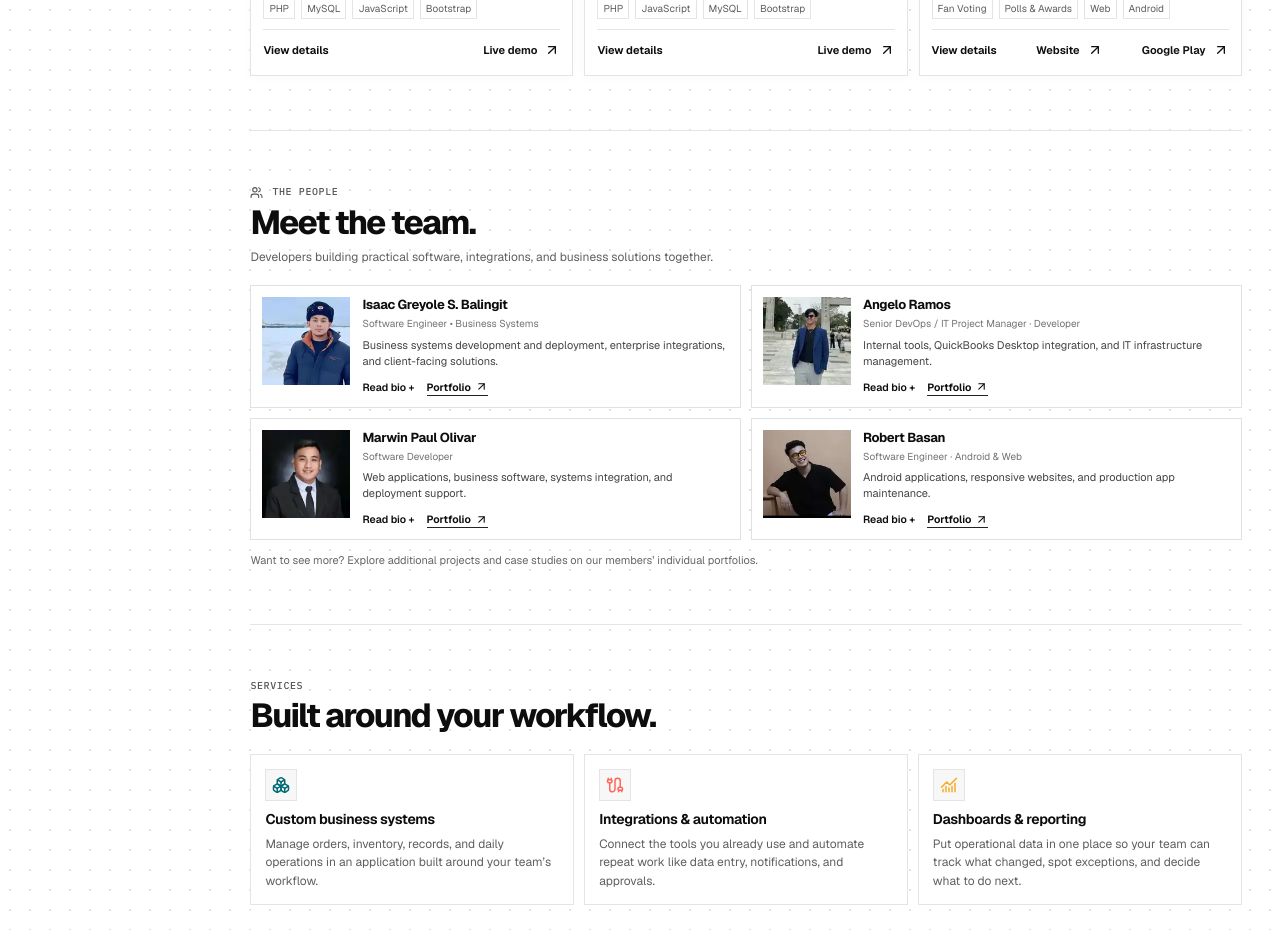
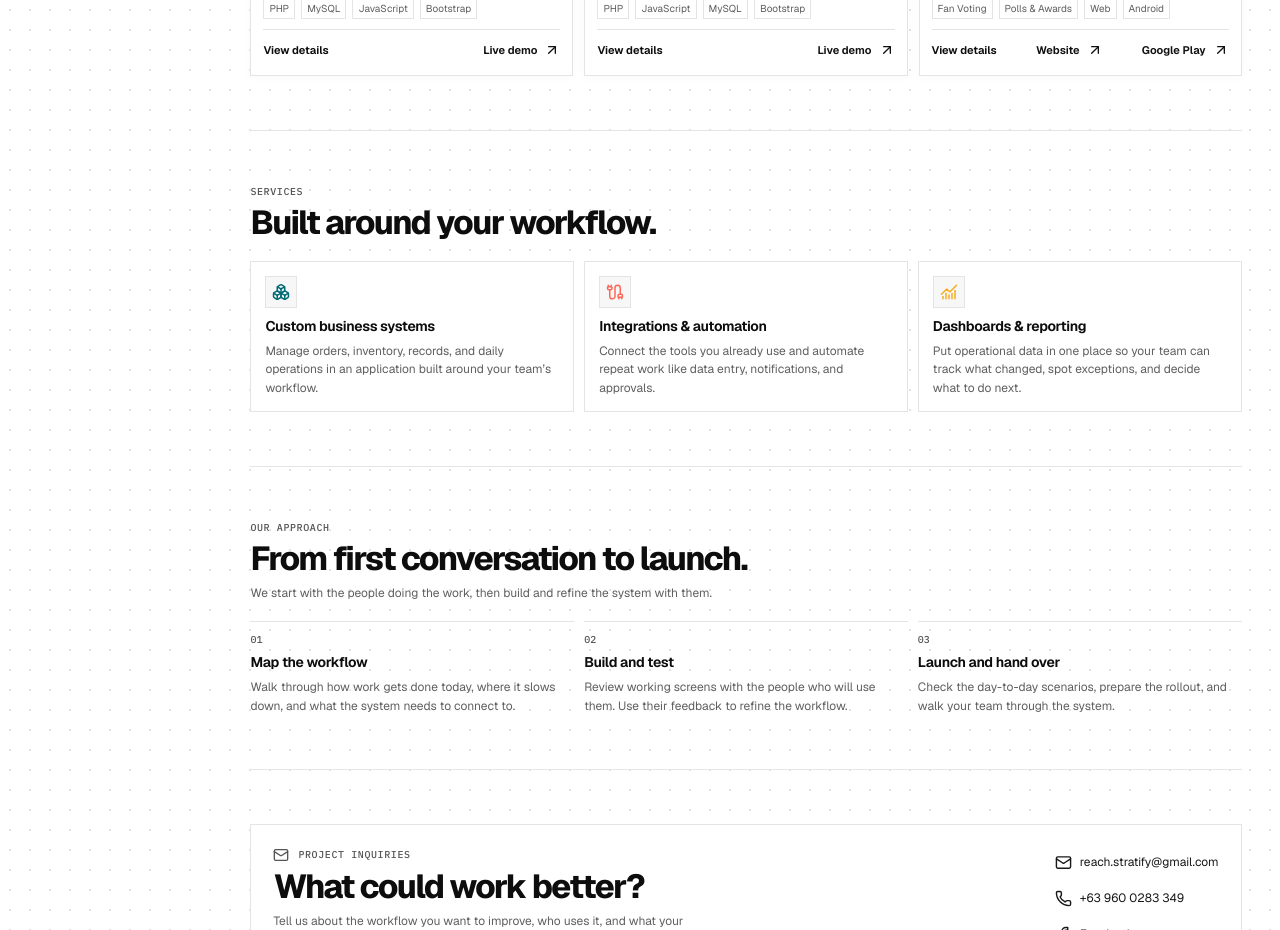
Before and after one commit to isaacGrey/Stratify-Portfolio, a React (Vite) app: page / in a window 1280 px wide. Shown: the part 1360-2290 px from the top of the page. Built offline with nearby package versions, Linux system fonts and the light colour scheme.

Commit message:
chore: temporarily hide team from public portfolio

```diff
--- a/src/App.jsx
+++ b/src/App.jsx
@@ -5,7 +5,7 @@ import {
 } from 'lucide-react';
 import Projects from './sections/Projects.jsx';
 import Team from './sections/Team.jsx';
-import { brand, navigation, projects } from './data/portfolio.js';
+import { brand, navigation, projects, showTeamSection } from './data/portfolio.js';
 import { usePortfolioScroll } from './hooks/usePortfolioUI.js';
 
 const logo = import.meta.env.BASE_URL + 'brand/stratify-logo.webp';
@@ -151,7 +151,7 @@ export default function App() {
           </section>
 
           <Projects />
-          <Team />
+          {showTeamSection && <Team />}
 
           <section className="content-section" id="services" aria-labelledby="services-title">
             <header className="section-heading" data-reveal>
```
